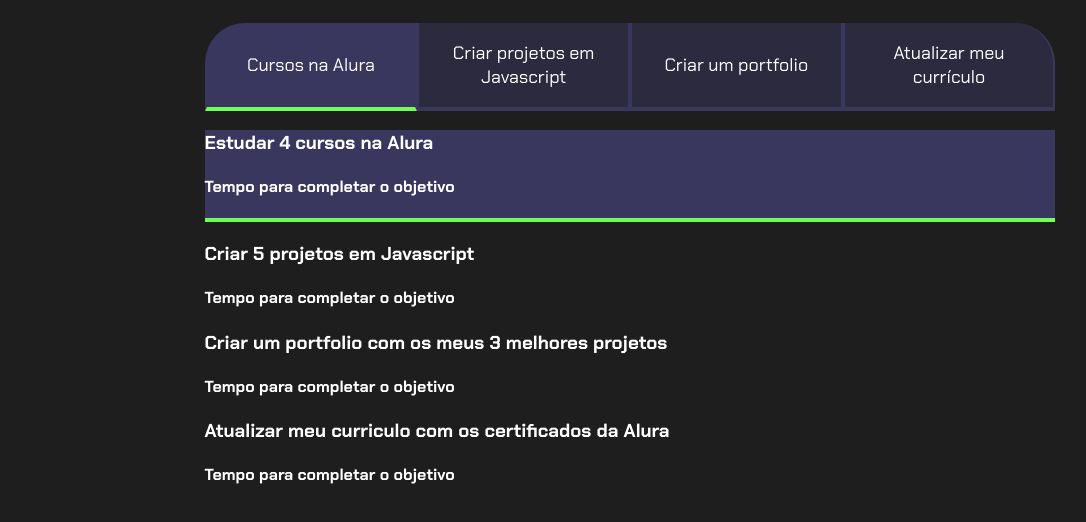
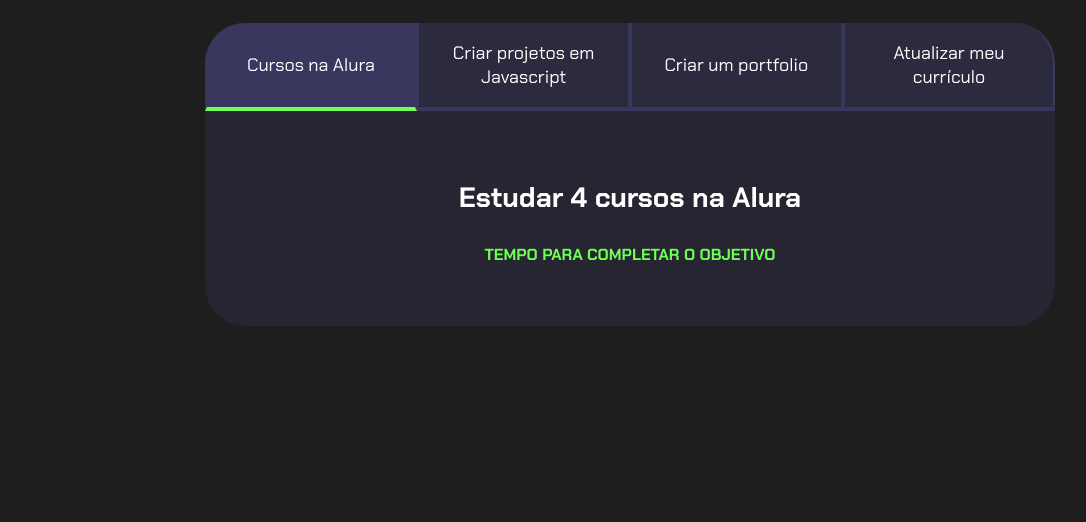
Before and after one commit to BferreiirAa/Pv, a plain HTML site: page index.html in a window 1280 px wide. Shown: the part 80-602 px from the top of the page, without its empty margins (10-1096 px from the left). Drawn offline with Linux system fonts and the light colour scheme.

Commit message:
Update style.css

```diff
--- a/style.css
+++ b/style.css
@@ -61,9 +61,32 @@ body {
     display: block;
 }
 
-.ativo{
+.botao.ativo{
     background-color: var(--botao-ativo);
     border-bottom: 4px solid var(--verde);
+}
+
+.abas-textos{
+    background-color: var(--texto-fundo);
+    padding: 40px;
+    border-radius: 0 0 40px 40px;
+}
+.aba-conteudo.ativo{
+    display:block;
+}
+
+.aba-conteudo{
+    display: none;
+}
+
+.aba-conteudo-titulo-principal{
+    font-size: 28px;
+    text-align: center;
+}
+.aba-conteudo-titulo-secundario{
+    text-align: center;
+    color: var(--verde);
+    text-transform: uppercase;
 }
 
 @media screen and (min-width: 768px) {
```
